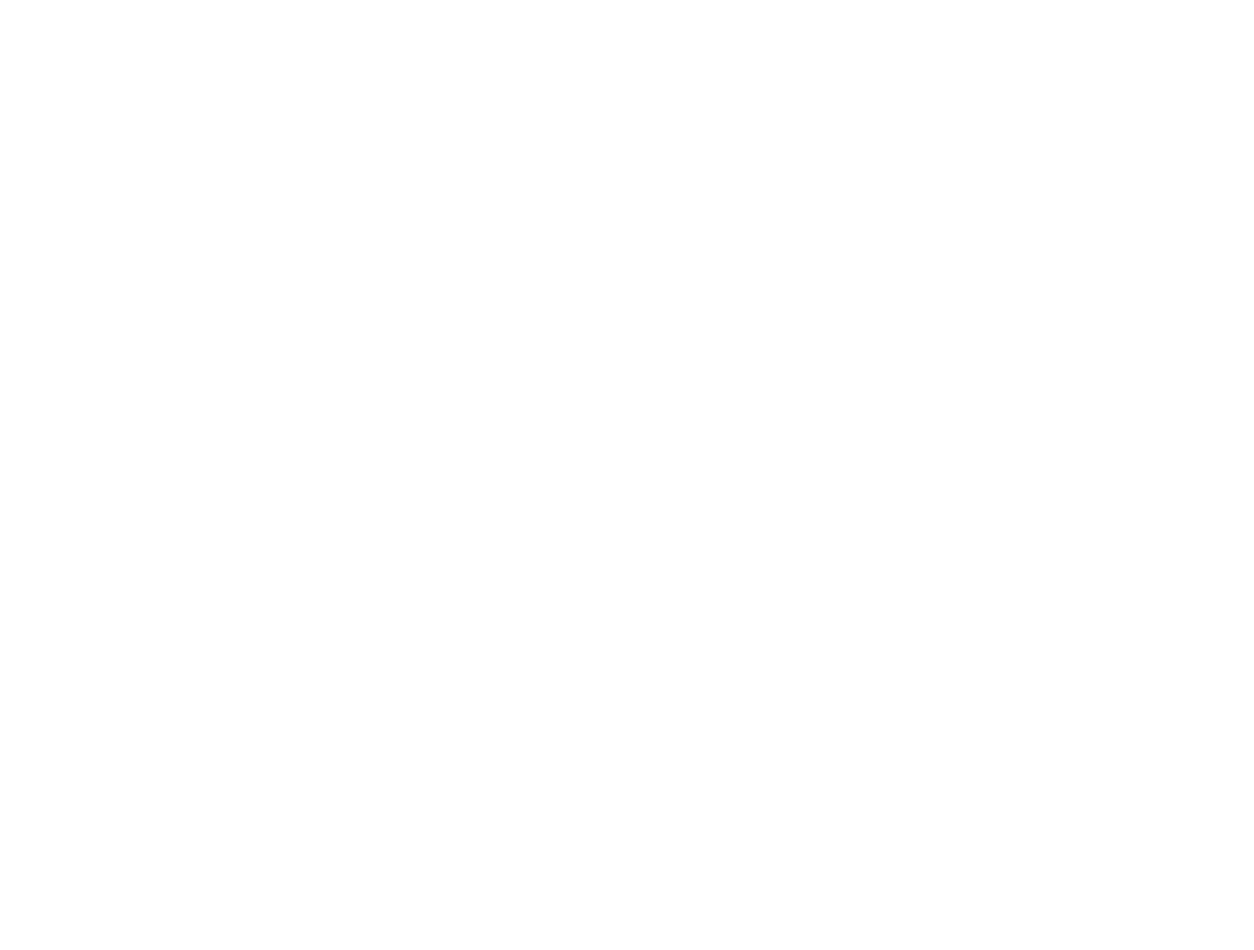
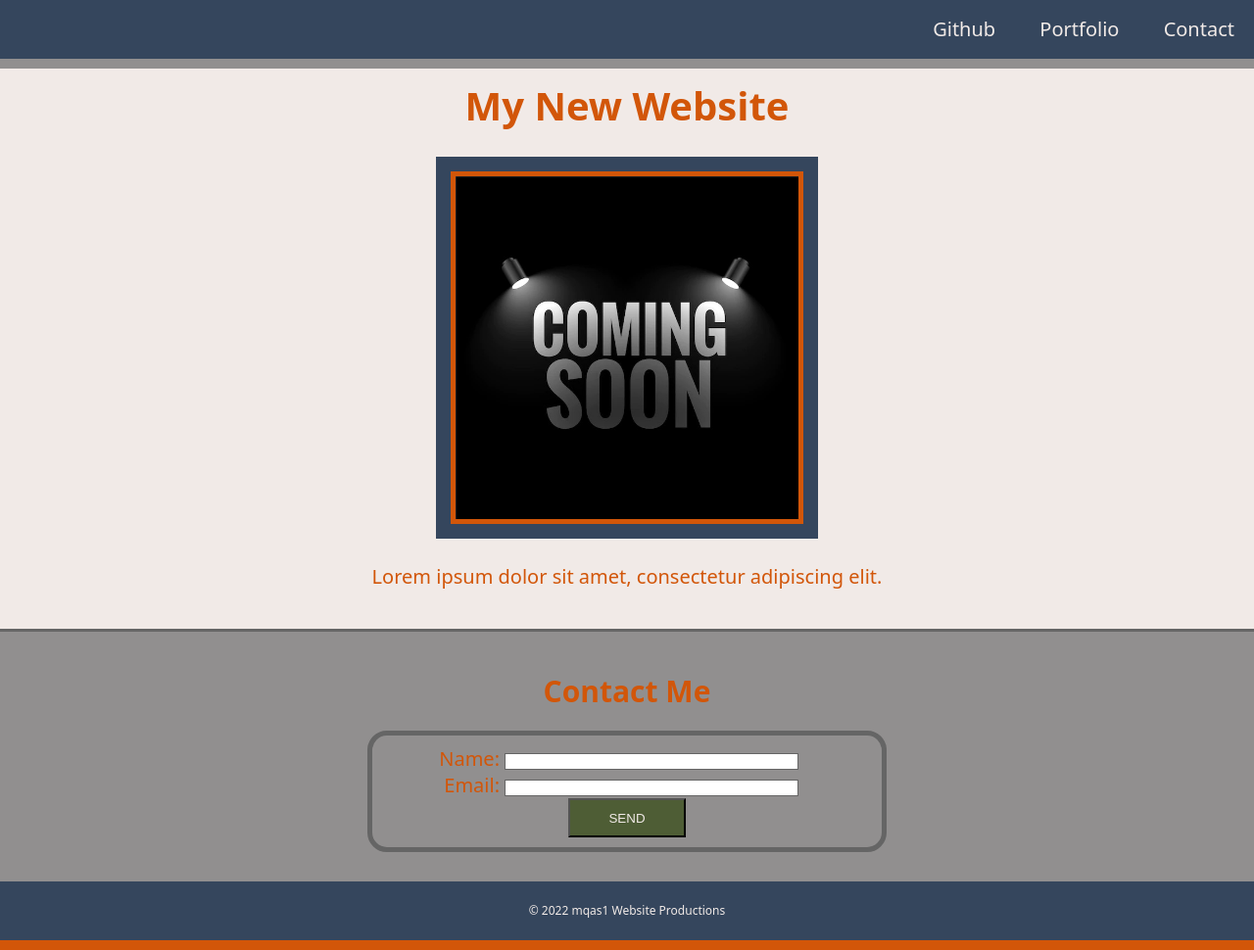
Before and after one commit to mqas1/git-init-sample, a plain HTML site: page index.html in a window 1280 px wide. Shown: the whole page at 98% size. Before the commit the page ends 800 px from the top, so only its background shows below. Drawn offline with Linux system fonts and the light colour scheme.

Commit message:
complete beta test

```diff
--- /dev/null
+++ b/assets/CSS/style.css
@@ -0,0 +1,110 @@
+* {
+    margin: 0;
+    padding: 0;
+}
+
+body {
+    position: relative;
+    font-family: system-ui, -apple-system, BlinkMacSystemFont, "Segoe UI", Roboto, "Helvetica Neue", sans-serif;
+    font-size: 20px;
+    background-color:#f1eae7;
+    color: #d25609
+}
+h1,
+h2 {
+    margin: 20px;
+}
+
+main {
+    padding: 60px 0;
+}
+
+li {
+    display: inline;
+    padding: 0px 20px;
+    text-decoration: none;
+}
+
+a {
+    text-decoration: none;
+    color:#f1eae7
+}
+
+header,
+footer {
+    height: 60px;
+    width: 100%;
+    line-height: 60px;
+    background-color: #35465d;
+}
+
+header {
+    position: fixed;
+    border-bottom: 10px solid #918f8f;
+}
+
+footer {
+    position:absolute;
+    margin-top: 0;
+    bottom: 0;
+    border-bottom: 10px solid #d25609;
+    color:#f1eae7;
+    font-size: 12px;
+}
+
+figure {
+    margin-bottom: 40px;
+}
+
+img {
+    display: block;
+    height: 350px;
+    width: 350px;
+    background-color: #d25609;
+    border: 15px solid #35465d;
+    padding: 5px;
+    display: block;
+    margin: 25px auto;
+}
+
+section {
+    margin-bottom: 0;
+    padding: 20px 10px 40px 10px;
+    border-top: 3px solid #656565;
+    background-color: #918f8f;
+}
+
+form {
+    margin: 0 auto;
+    width: 500px;
+    padding: 10px;
+    border: 5px solid #656565;
+    border-radius: 20px;
+}
+
+label {
+    display: inline-block;
+    width: 100px;
+}
+
+input,
+textarea {
+    box-sizing: border-box;
+    width: 300px;
+    border: 1px solid #656565;
+}
+
+button {
+    height: 40px;
+    width: 120px;
+    background-color: #4e5d35;
+    color: #f1eae7;
+}
+
+.text-center {
+    text-align: center;
+}
+
+.text-right {
+    text-align: right;
+}
--- a/index.html
+++ b/index.html
@@ -4,9 +4,50 @@
     <meta charset="UTF-8">
     <meta http-equiv="X-UA-Compatible" content="IE=edge">
     <meta name="viewport" content="width=device-width, initial-scale=1.0">
-    <title>Document</title>
+    <title>My Landing Page</title>
+    <link rel="stylesheet" href="./assets/css/style.css">
 </head>
+
 <body>
+    <header>
+        <nav class="text-right">
+            <ul>
+                <li><a href="https://github.com/mqas1">Github</a></li>
+                <li><a href="#">Portfolio</a></li>
+                <li><a href="#contact">Contact</a></li>
+            </ul>
+        </nav>
+    </header>
 
+    <main>
+        <h1 class="text-center">My New Website</h1>
+        <figure>
+            <img src="./assets/Images/image-1.jpeg" alt="Coming soon">
+            <figcaption class="text-center">Lorem ipsum dolor sit amet, consectetur adipiscing elit.</figcaption>
+        </figure>
+
+        <section id="contact">
+            <h2 class="text-center">Contact Me</h2>
+            <form>
+                <ul>
+                    <li>
+                        <label class="text-right" for="name">Name:</label>
+                        <input type="text" id="name" name="user-name">
+                    </li>
+                    <li>
+                        <label class="text-right" for="email">Email:</label>
+                        <input type="text" id="email" name="user-email">
+                    </li>
+                </ul>
+                <div class="text-center">
+                    <button type="submit">SEND</button>
+                </div>
+            </form>
+        </section>
+    </main>
+
+    <footer class="text-center">
+    © 2022 mqas1 Website Productions
+    </footer>
 </body>
 </html>
```
Also changed, not shown: assets/Images/image-1.jpeg (added).
